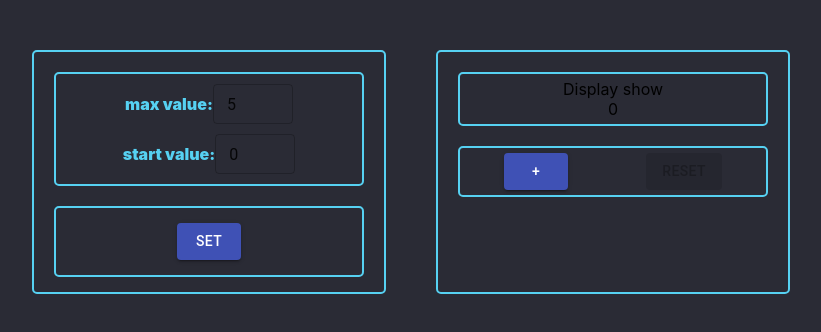
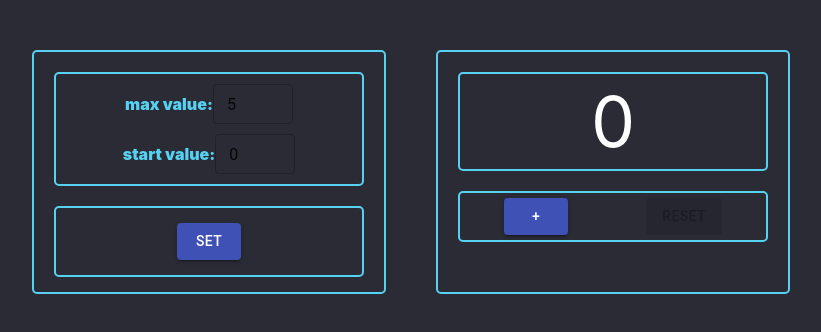
Before and after one commit to lergnom/counter, a React (Create React App) app: page / in a window 1280 px wide. Shown: the top 332 px of the page, without its empty margins (18-839 px from the left). Built offline with nearby package versions, Linux system fonts and the light colour scheme.

Commit message:
setError

```diff
--- a/src/Counter/Counter.module.css
+++ b/src/Counter/Counter.module.css
@@ -1,5 +1,10 @@
 .counter {
     display: flex;
+}
+
+.dispText {
+    font-size: 70px;
+    color: white;
 }
 
 .setContainer {
--- a/src/Counter/Counter.tsx
+++ b/src/Counter/Counter.tsx
@@ -34,13 +34,18 @@ export const Counter = () => {
         btnSet: {id: 3, name: btnSet, isDisabled: false}
     })
 
+
     const [state, setState] = useState(startValue)
     const [onValue, setOnValue] = useState(startValue)
     const [offValue, setOffValue] = useState(maxValue)
+    const [error, setError] = useState(false)
+    const [hint, setHint] = useState<string>("")
+
 
     useEffect(() => {
         if (state === maxValue) {
             setButtonValues({...buttonValues, btnInc: {...buttonValues.btnInc, isDisabled: true}})
+            setError(true)
         }
         if (state === startValue) {
             setButtonValues({...buttonValues, btnReset: {...buttonValues.btnReset, isDisabled: true}})
@@ -78,7 +83,7 @@ export const Counter = () => {
         setButtonValues({
             ...buttonValues,
             btnInc: {...buttonValues.btnInc, isDisabled: false},
-            btnReset: {...buttonValues.btnReset, isDisabled: false}
+            btnReset: {...buttonValues.btnReset, isDisabled: true}
         })
     }
 
@@ -102,8 +107,11 @@ export const Counter = () => {
         if (num < offValue) {
             setOnValue(num)
             setButtonValues({...buttonValues, btnSet: {...buttonValues.btnSet, isDisabled: false}})
+            setHint("")
+
         } else {
             setButtonValues({...buttonValues, btnSet: {...buttonValues.btnSet, isDisabled: true}})
+            setHint("стартовое значение не может быть больше счетчика")
             console.log("стартовое значение не может быть больше счетчика")
         }
     }
@@ -113,9 +121,11 @@ export const Counter = () => {
         if (num > onValue) {
             setOffValue(num)
             setButtonValues({...buttonValues, btnSet: {...buttonValues.btnSet, isDisabled: false}})
+            setHint("")
         } else {
             setButtonValues({...buttonValues, btnSet: {...buttonValues.btnSet, isDisabled: true}})
             console.log("Максимальное значение не может быть меньше стартового")
+            setHint("Максимальное значение не может быть меньше стартового")
         }
     }
 
@@ -154,8 +164,7 @@ export const Counter = () => {
             <div className={s.setContainer}>
 
                 <div className={s.setContainerWrapper}>
-                    Display show
-                    <Display state={state}/>
+                    <Display state={state} hint={hint}/>
 
 
                 </div>
--- a/src/Counter/Display/Display.tsx
+++ b/src/Counter/Display/Display.tsx
@@ -1,14 +1,16 @@
 import React from "react";
+import s from '../Counter.module.css'
 import {Button} from "@material-ui/core";
 
 type DisplayTypeProps = {
     state: number
+    hint: string
 }
 
 export function Display(props: DisplayTypeProps) {
     return (
-        <>
-            <div>{props.state}</div>
+        <> {props.hint}
+            <div className={s.dispText}>{props.state}</div>
         </>
     )
 }
```
